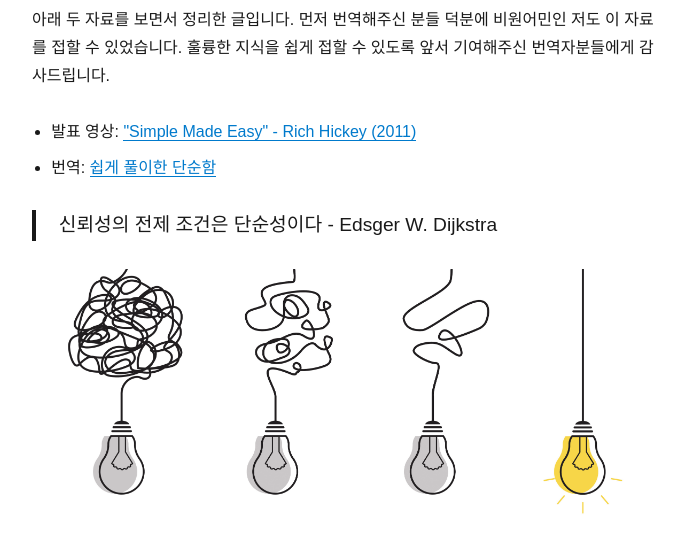
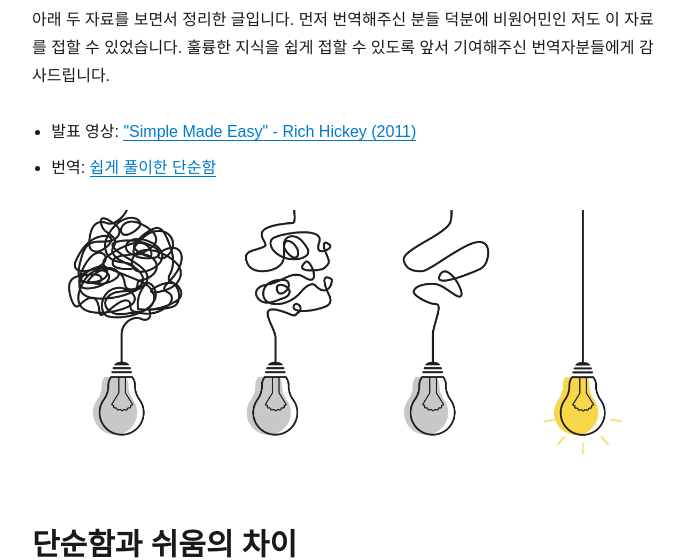
Before and after one commit to hewonjeong/hewonjeong.github.io, a Gatsby site: page /simple-made-easy/ in a window 1280 px wide. Shown: the part 247-807 px from the top of the page, without its empty margins (293-978 px from the left). Built offline with nearby package versions, Linux system fonts and the light colour scheme; Gatsby itself is replaced by a stand-in of ours; some packages are replaced by stand-ins of ours.

Commit message:
build: update branch name to main

```diff
--- a/content/blog/simple-made-easy/index.md
+++ b/content/blog/simple-made-easy/index.md
@@ -9,8 +9,6 @@ tags: ['Programming', 'Design']
 
 - 발표 영상: ["Simple Made Easy" - Rich Hickey (2011)](https://youtube.com/watch?v=SxdOUGdseq4)
 - 번역: [쉽게 풀이한 단순함](https://muchtrans.com/translations/simple-made-easy.ko.html)
-
-> 신뢰성의 전제 조건은 단순성이다 - Edsger W. Dijkstra
 
 ![](hero.png)
 
--- a/package.json
+++ b/package.json
@@ -52,6 +52,6 @@
     "format": "prettier --write \"**/*.{js,jsx,json,md}\"",
     "start": "npm run develop",
     "serve": "gatsby serve",
-    "deploy": "gatsby build && gh-pages -d public -b master"
+    "deploy": "gatsby build && gh-pages -d public -b main"
   }
 }
```
